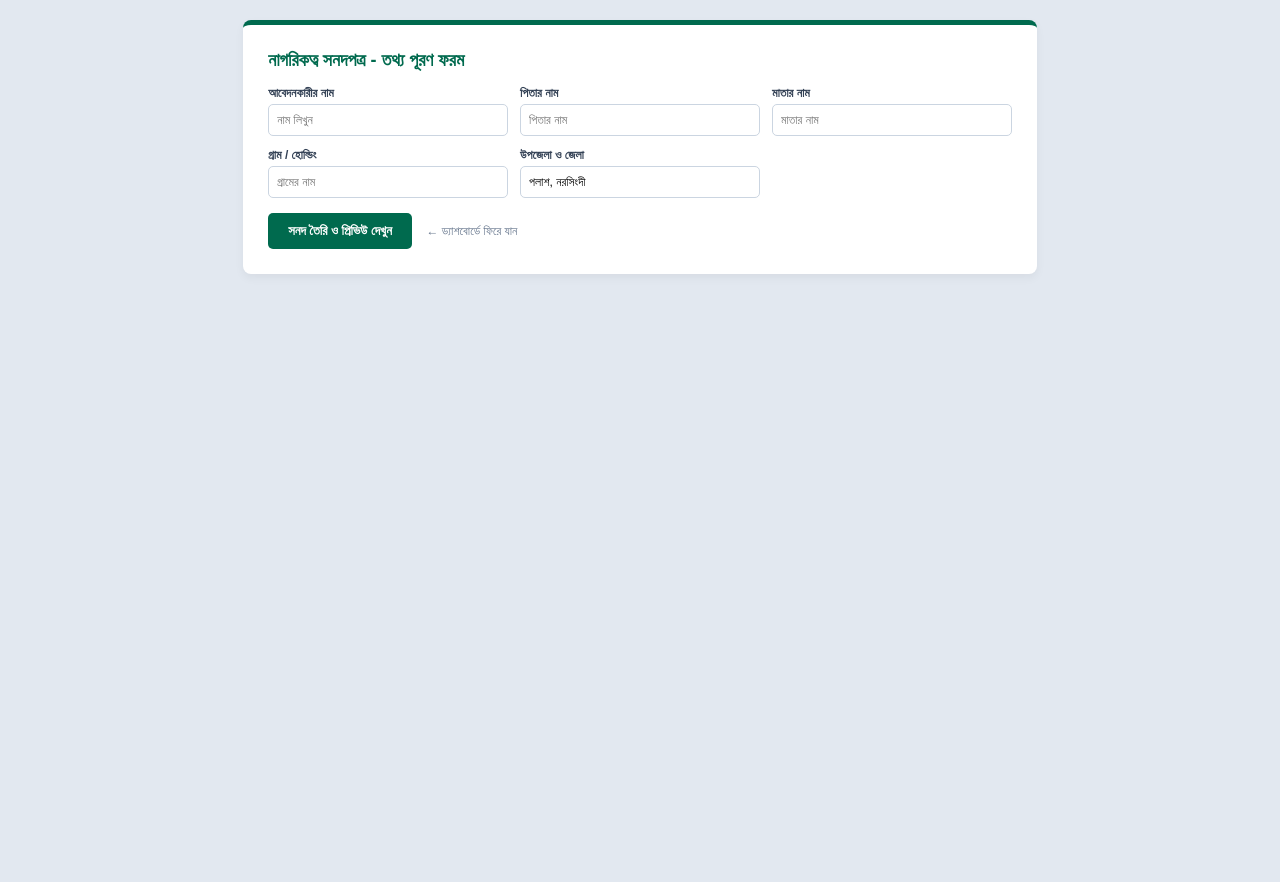
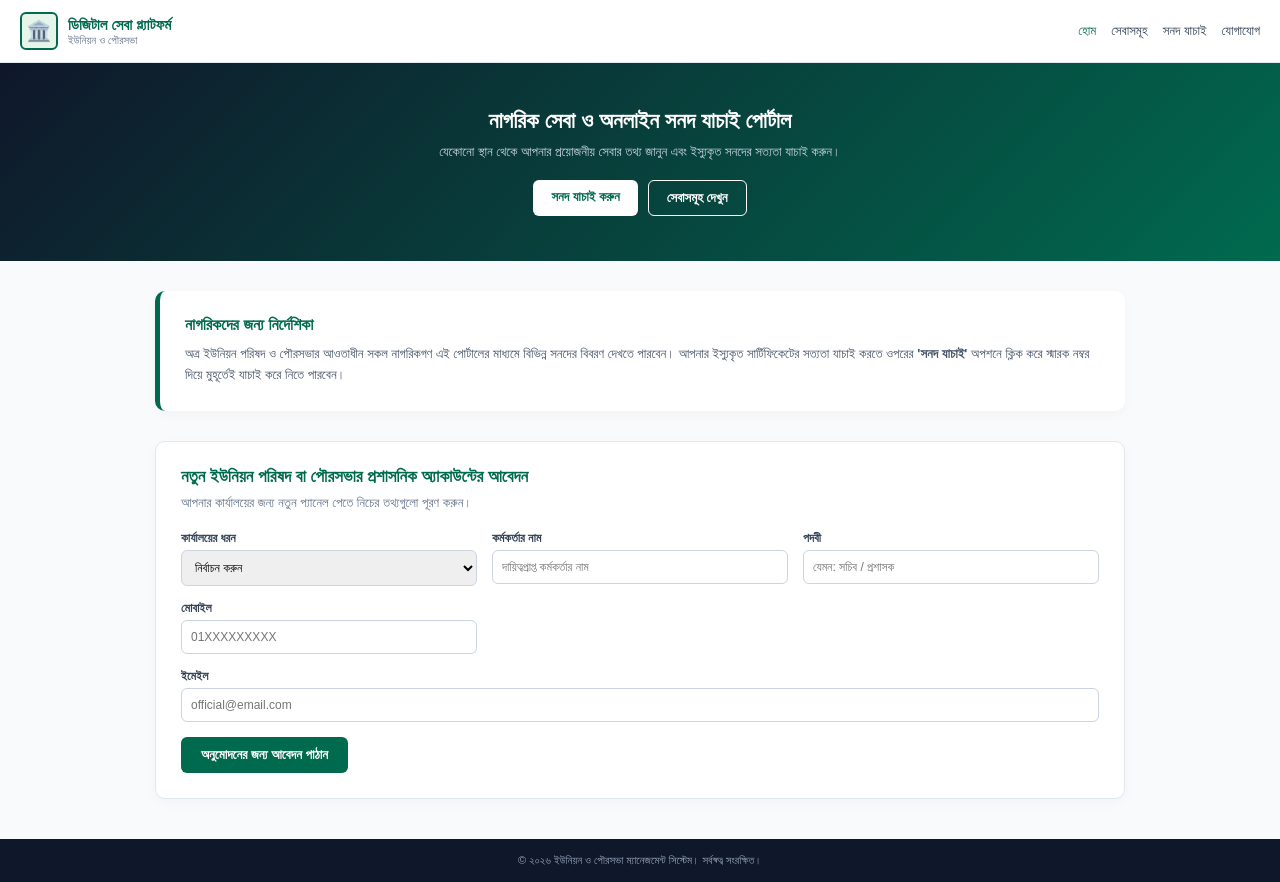
Before and after one commit to ghorashalpaurashava/digital-sonod, a plain HTML site: page index.html in a window 1280 px wide. Before the commit the page ends 800 px from the top, so only its background shows below. Drawn offline with Linux system fonts and the light colour scheme.

Commit message:
Update index.html

```diff
--- a/index.html
+++ b/index.html
@@ -3,149 +3,109 @@
 <head>
     <meta charset="UTF-8">
     <meta name="viewport" content="width=device-width, initial-scale=1.0">
-    <title>সনদ আবেদন ও প্রিন্ট ফরম্যাট</title>
+    <title>ডিজিটাল সেবা প্ল্যাটফর্ম - ইউনিয়ন ও পৌরসভা</title>
     <style>
         * { margin: 0; padding: 0; box-sizing: border-box; font-family: 'SolaimanLipi', sans-serif; }
-        body { background: #e2e8f0; padding: 20px; }
+        body { background-color: #f8fafc; color: #1e293b; }
+        .navbar { background: #ffffff; padding: 12px 20px; display: flex; justify-content: space-between; align-items: center; border-bottom: 1px solid #e2e8f0; position: sticky; top: 0; z-index: 1000; }
+        .brand-container { display: flex; align-items: center; gap: 10px; text-decoration: none; }
+        .logo-icon { width: 38px; height: 38px; background: #e6f4ea; border: 2px solid #006a4e; border-radius: 6px; display: flex; align-items: center; justify-content: center; font-size: 20px; }
+        .logo-text h1 { font-size: 15px; color: #006a4e; font-weight: bold; }
+        .logo-text p { font-size: 11px; color: #64748b; }
+        .nav-links { display: flex; gap: 15px; align-items: center; }
+        .nav-links a { text-decoration: none; font-size: 13px; color: #334155; font-weight: 500; }
+        .nav-links a:hover { color: #006a4e; }
+        .btn-active { color: #006a4e !important; font-weight: bold; }
 
-        .input-form-box { max-width: 210mm; margin: 0 auto 20px auto; background: #fff; padding: 25px; border-radius: 8px; box-shadow: 0 4px 10px rgba(0,0,0,0.05); border-top: 5px solid #006a4e; }
-        .input-form-box h3 { color: #006a4e; font-size: 18px; margin-bottom: 15px; }
-        .form-grid { display: grid; grid-template-columns: repeat(auto-fit, minmax(200px, 1fr)); gap: 12px; margin-bottom: 15px; }
-        .form-group label { display: block; font-size: 12px; font-weight: bold; margin-bottom: 4px; color: #334155; }
-        .form-group input { width: 100%; padding: 8px; border: 1px solid #cbd5e1; border-radius: 5px; font-size: 12px; }
-        .btn-generate { background: #006a4e; color: #fff; border: none; padding: 10px 20px; font-size: 13px; font-weight: bold; border-radius: 5px; cursor: pointer; }
+        .hero { background: linear-gradient(135deg, #0f172a 0%, #006a4e 100%); color: #fff; padding: 45px 15px; text-align: center; }
+        .hero h2 { font-size: 22px; margin-bottom: 10px; }
+        .hero p { font-size: 13px; color: #cbd5e1; margin-bottom: 20px; }
+        .hero-btns { display: flex; justify-content: center; gap: 10px; }
+        .hero-btn { padding: 9px 18px; border-radius: 6px; font-size: 13px; font-weight: bold; text-decoration: none; }
+        .btn-verify { background: #fff; color: #006a4e; }
+        .btn-service { background: transparent; color: #fff; border: 1px solid #fff; }
 
-        .certificate-container { width: 210mm; min-height: 297mm; margin: 0 auto; background: #fff; padding: 20mm; box-shadow: 0 4px 15px rgba(0,0,0,0.1); position: relative; border: 5px double #006a4e; display: none; }
-        .cert-header { text-align: center; border-bottom: 2px solid #006a4e; padding-bottom: 15px; margin-bottom: 20px; }
-        .cert-header h1 { font-size: 22px; color: #006a4e; font-weight: bold; }
-        .cert-header h2 { font-size: 16px; color: #334155; margin-top: 5px; }
+        .container { max-width: 1000px; margin: 30px auto; padding: 0 15px; }
+        .info-card { background: #fff; padding: 25px; border-radius: 10px; box-shadow: 0 4px 12px rgba(0,0,0,0.03); border-left: 5px solid #006a4e; margin-bottom: 30px; }
+        .info-card h3 { font-size: 16px; color: #006a4e; margin-bottom: 10px; }
+        .info-card p { font-size: 13px; color: #475569; line-height: 1.6; }
 
-        .cert-meta { display: flex; justify-content: space-between; font-size: 13px; font-weight: bold; margin-bottom: 30px; }
-        .cert-title-box { text-align: center; margin-bottom: 25px; }
-        .cert-title-box span { background: #006a4e; color: #fff; padding: 6px 20px; font-size: 15px; font-weight: bold; border-radius: 4px; }
+        .register-box { background: #ffffff; border: 1px solid #e2e8f0; border-radius: 10px; padding: 25px; margin-top: 30px; box-shadow: 0 4px 12px rgba(0,0,0,0.03); }
+        .register-box h3 { color: #006a4e; font-size: 17px; margin-bottom: 8px; }
+        .register-box p { font-size: 13px; color: #64748b; margin-bottom: 20px; }
+        .req-grid { display: grid; grid-template-columns: repeat(auto-fit, minmax(220px, 1fr)); gap: 15px; margin-bottom: 15px; }
+        .req-group label { display: block; font-size: 12px; font-weight: bold; margin-bottom: 5px; color: #334155; }
+        .req-group input, .req-group select { width: 100%; padding: 9px; border: 1px solid #cbd5e1; border-radius: 6px; font-size: 12px; }
+        .btn-submit { background: #006a4e; color: #fff; border: none; padding: 10px 20px; font-size: 13px; font-weight: bold; border-radius: 6px; cursor: pointer; }
 
-        .cert-body { font-size: 14px; line-height: 2.2; color: #1e293b; text-align: justify; margin-bottom: 40px; }
-        .signatures { display: flex; justify-content: space-between; margin-top: 90px; font-size: 13px; text-align: center; }
-        .sig-line { border-top: 1px solid #334155; width: 180px; padding-top: 5px; margin-top: 40px; }
-
-        @media print {
-            body { background: #fff; padding: 0; }
-            .input-form-box, .no-print { display: none !important; }
-            .certificate-container { display: block !important; box-shadow: none; border: 5px double #006a4e; width: 100%; height: 100%; }
-        }
-
-        .action-bar { text-align: center; margin-top: 20px; display: none; }
-        .btn-print { background: #0f172a; color: #fff; border: none; padding: 10px 25px; font-size: 14px; font-weight: bold; border-radius: 6px; cursor: pointer; }
+        footer { background: #0f172a; color: #94a3b8; text-align: center; padding: 15px; font-size: 11px; margin-top: 40px; }
     </style>
 </head>
 <body>
-
-    <div class="input-form-box" id="inputFormBox">
-        <h3 id="formHeading">সনদ আবেদন - তথ্য পূরণ ফরম</h3>
-        <div class="form-grid">
-            <div class="form-group"><label>আবেদনকারীর নাম</label><input type="text" id="inputName" placeholder="নাম লিখুন" required></div>
-            <div class="form-group"><label>পিতার নাম</label><input type="text" id="inputFather" placeholder="পিতার নাম" required></div>
-            <div class="form-group"><label>মাতার নাম</label><input type="text" id="inputMother" placeholder="মাতার নাম" required></div>
-            <div class="form-group"><label>গ্রাম / হোল্ডিং</label><input type="text" id="inputAddress" placeholder="গ্রামের নাম" required></div>
-            <div class="form-group"><label>উপজেলা ও জেলা</label><input type="text" id="inputLocation" value="পলাশ, নরসিংদী" required></div>
-        </div>
-        <button type="button" class="btn-generate" onclick="generateCertificate()">সনদ তৈরি ও প্রিভিউ দেখুন</button>
-        <a href="dashboard.html" style="margin-left: 10px; text-decoration: none; font-size: 12px; color: #64748b;">← ড্যাশবোর্ডে ফিরে যান</a>
-    </div>
-
-    <div class="certificate-container" id="certContainer">
-        <div class="cert-header">
-            <h1 id="officeHeaderTitle">স্থানীয় সরকার কার্যালয়</h1>
-            <h2>পলাশ, নরসিংদী।</h2>
-        </div>
-        <div class="cert-meta">
-            <div>স্মারক নং: CP-2026-<span id="autoSerial">0842</span></div>
-            <div>তারিখ: <span id="autoDate">১৪ নভেম্বর, ২০২৬</span></div>
-        </div>
-        <div class="cert-title-box"><span id="certTitle">সনদপত্র</span></div>
-        <div class="cert-body" id="certTextBody">লোড হচ্ছে...</div>
-        <div class="signatures">
-            <div><div class="sig-line">সংশ্লিষ্ট ওয়ার্ড সদস্য / সচিব</div></div>
-            <div><div class="sig-line">চেয়ারম্যান / মেয়র</div></div>
+    <div class="navbar">
+        <a href="index.html" class="brand-container">
+            <div class="logo-icon">🏛️</div>
+            <div class="logo-text"><h1>ডিজিটাল সেবা প্ল্যাটফর্ম</h1><p>ইউনিয়ন ও পৌরসভা</p></div>
+        </a>
+        <div class="nav-links">
+            <a href="index.html" class="btn-active">হোম</a>
+            <a href="services.html">সেবাসমূহ</a>
+            <a href="verify.html">সনদ যাচাই</a>
+            <a href="contact.html">যোগাযোগ</a>
         </div>
     </div>
 
-    <div class="action-bar" id="actionBar">
-        <button class="btn-print" onclick="window.print()">🖨️ সার্টিফিকেট প্রিন্ট বা PDF সেভ করুন</button>
-        <button type="button" onclick="editForm()" style="background:#64748b; color:#fff; border:none; padding:10px 15px; border-radius:6px; cursor:pointer; margin-left:10px; font-size:13px;">তথ্য পরিবর্তন করুন</button>
+    <div class="hero">
+        <h2>নাগরিক সেবা ও অনলাইন সনদ যাচাই পোর্টাল</h2>
+        <p>যেকোনো স্থান থেকে আপনার প্রয়োজনীয় সেবার তথ্য জানুন এবং ইস্যুকৃত সনদের সত্যতা যাচাই করুন।</p>
+        <div class="hero-btns">
+            <a href="verify.html" class="hero-btn btn-verify">সনদ যাচাই করুন</a>
+            <a href="services.html" class="hero-btn btn-service">সেবাসমূহ দেখুন</a>
+        </div>
     </div>
 
-    <script>
-        const urlParams = new URLSearchParams(window.location.search);
-        const type = urlParams.get('type') || 'citizen';
+    <div class="container">
+        <div class="info-card">
+            <h3>নাগরিকদের জন্য নির্দেশিকা</h3>
+            <p>অত্র ইউনিয়ন পরিষদ ও পৌরসভার আওতাধীন সকল নাগরিকগণ এই পোর্টালের মাধ্যমে বিভিন্ন সনদের বিবরণ দেখতে পারবেন। আপনার ইস্যুকৃত সার্টিফিকেটের সত্যতা যাচাই করতে ওপরের <strong>'সনদ যাচাই'</strong> অপশনে ক্লিক করে স্মারক নম্বর দিয়ে মুহূর্তেই যাচাই করে নিতে পারবেন।</p>
+        </div>
 
-        const serviceData = {
-            'citizen': {
-                title: 'নাগরিকত্ব সনদপত্র',
-                text: 'এই মর্মে প্রত্যয়ন করা যাইতেছে যে, <strong><span id="outName">---</span></strong>, পিতা: <span id="outFather">---</span>, মাতা: <span id="outMother">---</span>, গ্রাম/হোল্ডিং: <span id="outAddress">---</span>, উপজেলা ও জেলা: <span id="outLocation">---</span> জন্মসূত্রে বাংলাদেশের নাগরিক এবং অত্র এলাকার একজন স্থায়ী বাসিন্দা বটে। আমার জানামতে তিনি রাষ্ট্রবিরোধী বা সমাজবিরোধী কোনো কাজের সাথে জড়িত নন এবং তাহার চরিত্র ও সুনাম সন্তোষজনক।'
-            },
-            'trade': {
-                title: 'ট্রেড লাইসেন্স সনদ',
-                text: 'এই মর্মে লাইসেন্স প্রদান করা যাইতেছে যে, <strong><span id="outName">---</span></strong>, পিতা/স্বামী: <span id="outFather">---</span>, ব্যবসা প্রতিষ্ঠানের নাম: <span id="outAddress">---</span>, উপজেলা ও জেলা: <span id="outLocation">---</span> এলাকার ব্যবসা পরিচালনার জন্য অত্র কার্যালয় হইতে এই ট্রেড লাইসেন্স মঞ্জুর করা হইল।'
-            },
-            'character': {
-                title: 'চারিত্রিক সনদপত্র',
-                text: 'এই মর্মে প্রত্যয়ন করা যাইতেছে যে, <strong><span id="outName">---</span></strong>, পিতা: <span id="outFather">---</span>, মাতা: <span id="outMother">---</span>, গ্রাম/হোল্ডিং: <span id="outAddress">---</span>, উপজেলা ও জেলা: <span id="outLocation">---</span> কে আমি ব্যক্তিগতভাবে চিনি ও জানি। তিনি অত্র এলাকার একজন সৎ এবং চরিত্রবান ব্যক্তি।'
-            },
-            'unmarried': {
-                title: 'অবিবাহিত সনদপত্র',
-                text: 'এই মর্মে প্রত্যয়ন করা যাইতেছে যে, <strong><span id="outName">---</span></strong>, পিতা: <span id="outFather">---</span>, মাতা: <span id="outMother">---</span>, গ্রাম/হোল্ডিং: <span id="outAddress">---</span>, উপজেলা ও জেলা: <span id="outLocation">---</span> অত্র এলাকার স্থায়ী বাসিন্দা এবং আমার জানামতে তিনি অদ্যাবধি অবিবাহিত।'
-            },
-            'income': {
-                title: 'আয়ের প্রত্যয়নপত্র',
-                text: 'এই মর্মে প্রত্যয়ন করা যাইতেছে যে, <strong><span id="outName">---</span></strong>, পিতা: <span id="outFather">---</span>, মাতা: <span id="outMother">---</span>, গ্রাম/হোল্ডিং: <span id="outAddress">---</span>, উপজেলা ও জেলা: <span id="outLocation">---</span> অত্র এলাকার একজন স্থায়ী বাসিন্দা। তাহার বাৎসরিক আয় সন্তোষজনক।'
-            }
-        };
+        <!-- নতুন প্রশাসনিক অ্যাকাউন্টের আবেদন ফর্ম (৫টি ফিল্ড সহ) -->
+        <div class="register-box">
+            <h3>নতুন ইউনিয়ন পরিষদ বা পৌরসভার প্রশাসনিক অ্যাকাউন্টের আবেদন</h3>
+            <p>আপনার কার্যালয়ের জন্য নতুন প্যানেল পেতে নিচের তথ্যগুলো পূরণ করুন।</p>
+            <form onsubmit="event.preventDefault(); alert('আপনার আবেদনটি সফলভাবে জমা হয়েছে।');">
+                <div class="req-grid">
+                    <div class="req-group">
+                        <label>কার্যালয়ের ধরন</label>
+                        <select required>
+                            <option value="">নির্বাচন করুন</option>
+                            <option>ইউনিয়ন পরিষদ</option>
+                            <option>পৌরসভা</option>
+                        </select>
+                    </div>
+                    <div class="req-group">
+                        <label>কর্মকর্তার নাম</label>
+                        <input type="text" placeholder="দায়িত্বপ্রাপ্ত কর্মকর্তার নাম" required>
+                    </div>
+                    <div class="req-group">
+                        <label>পদবী</label>
+                        <input type="text" placeholder="যেমন: সচিব / প্রশাসক" required>
+                    </div>
+                    <div class="req-group">
+                        <label>মোবাইল</label>
+                        <input type="text" placeholder="01XXXXXXXXX" required>
+                    </div>
+                    <div class="req-group" style="grid-column: 1 / -1;">
+                        <label>ইমেইল</label>
+                        <input type="email" placeholder="official@email.com" required>
+                    </div>
+                </div>
+                <button type="submit" class="btn-submit">অনুমোদনের জন্য আবেদন পাঠান</button>
+            </form>
+        </div>
+    </div>
 
-        const currentService = serviceData[type] || serviceData['citizen'];
-        document.getElementById('certTitle').innerText = currentService.title;
-        document.getElementById('formHeading').innerText = currentService.title + ' - তথ্য পূরণ ফরম';
-        document.getElementById('certTextBody').innerHTML = currentService.text;
-
-        const currentOffice = localStorage.getItem('adminOffice');
-        if (currentOffice) {
-            document.getElementById('officeHeaderTitle').innerText = currentOffice;
-        }
-
-        function generateCertificate() {
-            const name = document.getElementById('inputName').value;
-            const father = document.getElementById('inputFather').value;
-            const mother = document.getElementById('inputMother').value;
-            const address = document.getElementById('inputAddress').value;
-            const location = document.getElementById('inputLocation').value;
-
-            if(!name || !father || !address) {
-                alert('দয়া করে ফর্মের প্রধান তথ্যগুলো পূরণ করুন!');
-                return;
-            }
-
-            document.getElementById('outName').innerText = name;
-            document.getElementById('outFather').innerText = father;
-            if(document.getElementById('outMother')) document.getElementById('outMother').innerText = mother;
-            document.getElementById('outAddress').innerText = address;
-            document.getElementById('outLocation').innerText = location;
-
-            const randomSerial = Math.floor(1000 + Math.random() * 9000);
-            document.getElementById('autoSerial').innerText = randomSerial;
-
-            const today = new Date();
-            document.getElementById('autoDate').innerText = today.toLocaleDateString('bn-BD', { year: 'numeric', month: 'long', day: 'numeric' });
-
-            document.getElementById('inputFormBox').style.display = 'none';
-            document.getElementById('certContainer').style.display = 'block';
-            document.getElementById('actionBar').style.display = 'block';
-        }
-
-        function editForm() {
-            document.getElementById('inputFormBox').style.display = 'block';
-            document.getElementById('certContainer').style.display = 'none';
-            document.getElementById('actionBar').style.display = 'none';
-        }
-    </script>
+    <footer><p>&copy; ২০২৬ ইউনিয়ন ও পৌরসভা ম্যানেজমেন্ট সিস্টেম। সর্বস্বত্ব সংরক্ষিত।</p></footer>
 </body>
 </html>
```
